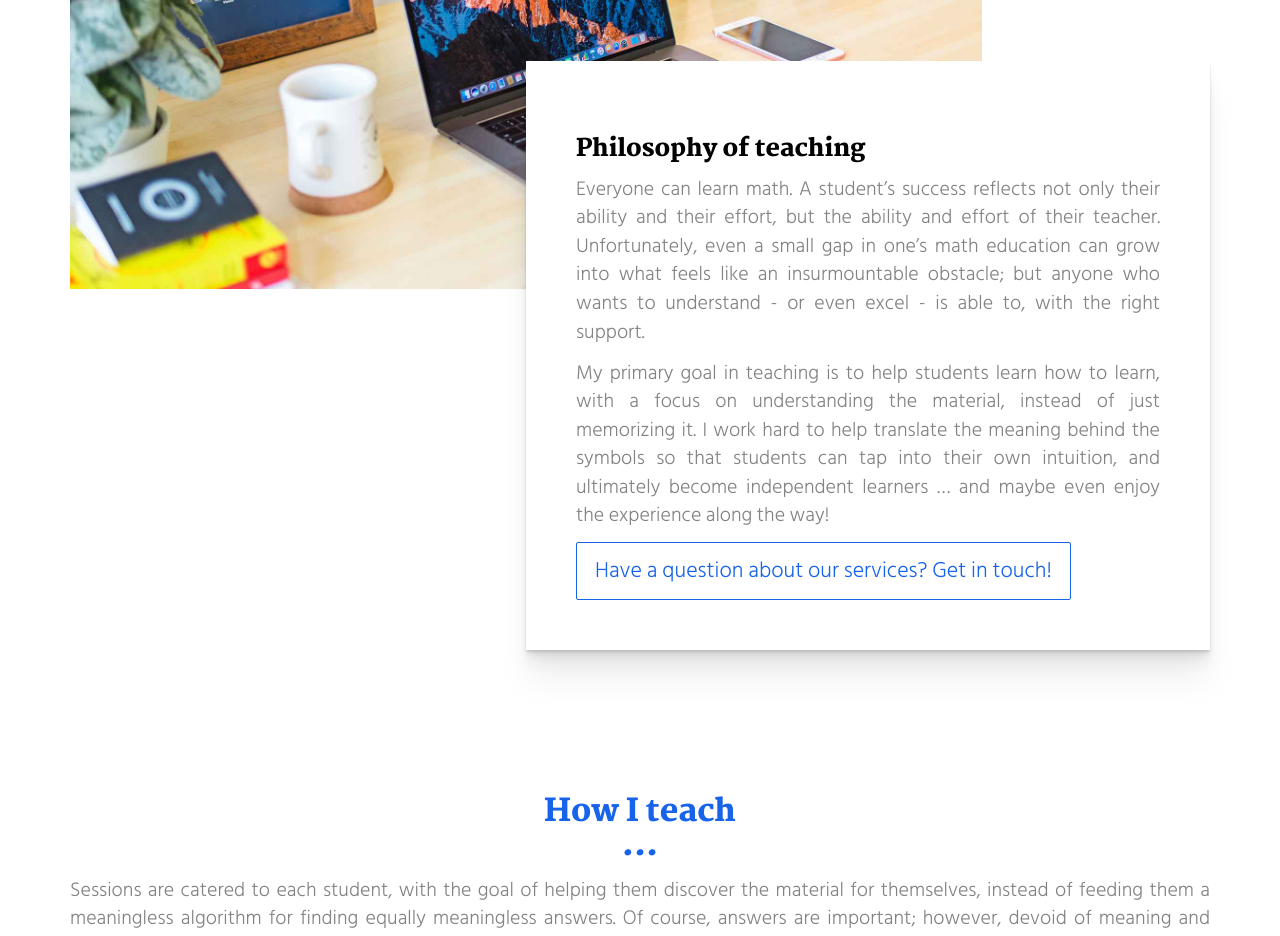
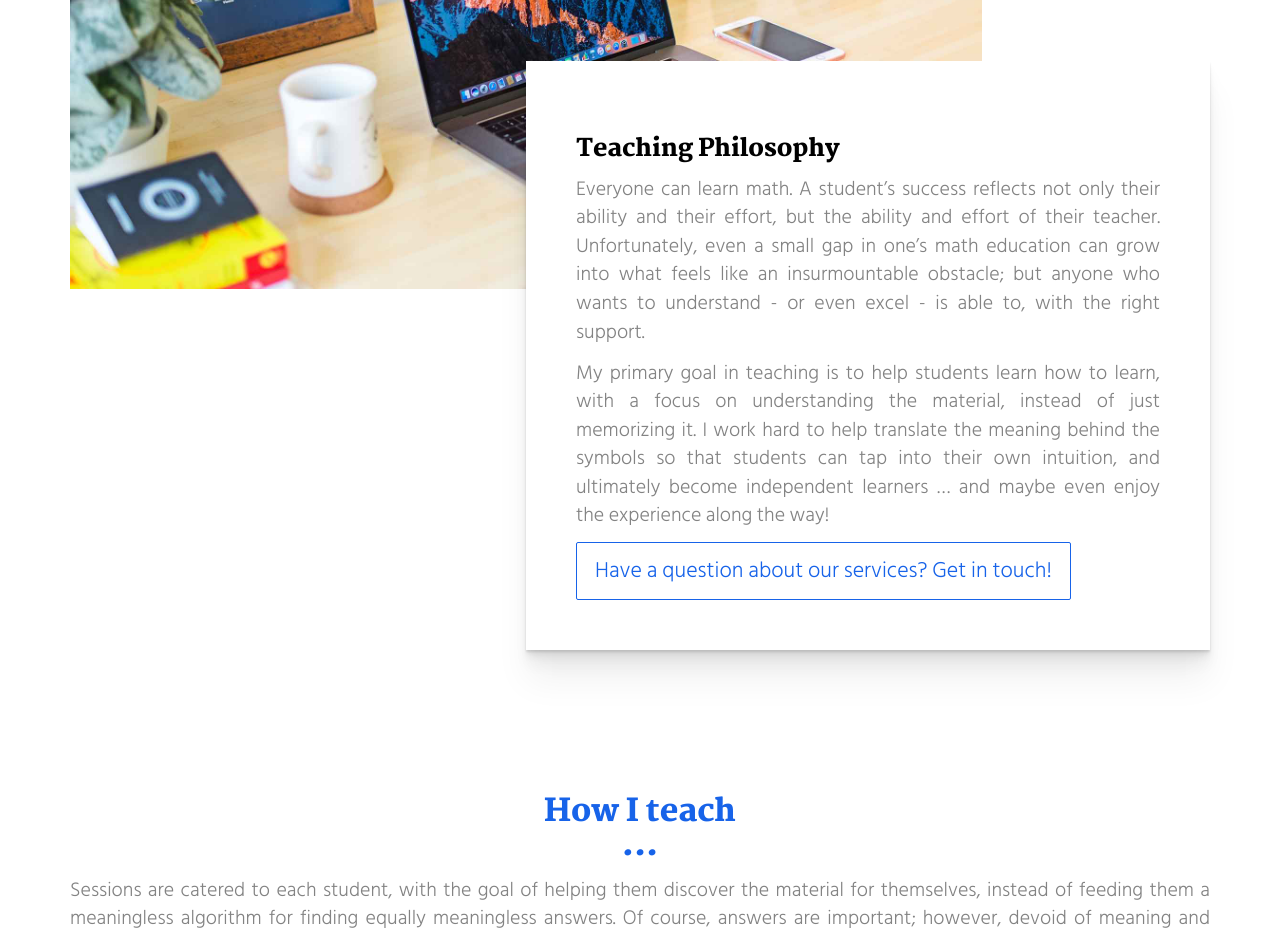
Before and after one commit to laureen-m/mathhelpdesk, a plain HTML site: page index.html in a window 1280 px wide. Shown: the part 1460-2396 px from the top of the page. Drawn offline with Linux system fonts and the light colour scheme.

Commit message:
Update index.html

```diff
--- a/index.html
+++ b/index.html
@@ -86,7 +86,7 @@
                         <img class="img-responsive" src="./assets/images/img-06.jpg" alt="study">
                         <div class="carousel-caption card-shadow reveal">
 
-                          <h3>Philosophy of teaching</h3>
+                          <h3>Teaching Philosophy</h3>
 
                           <p style="font-size: 20px; text-align: justify;">Everyone can learn math. A student’s success reflects not only their ability and their effort, but the ability and effort of their teacher. Unfortunately, even a small gap in one’s math education can grow into what feels like an insurmountable obstacle; but anyone who wants to understand - or even excel - is able to, with the right support.</p>
                           <p style="font-size: 20px; text-align: justify;">My primary goal in teaching is to help students learn how to learn, with a focus on understanding the material, instead of just memorizing it. I work hard to help translate the meaning behind the symbols so that students can tap into their own intuition, and ultimately become independent learners … and maybe even enjoy the experience along the way!</p>
```
